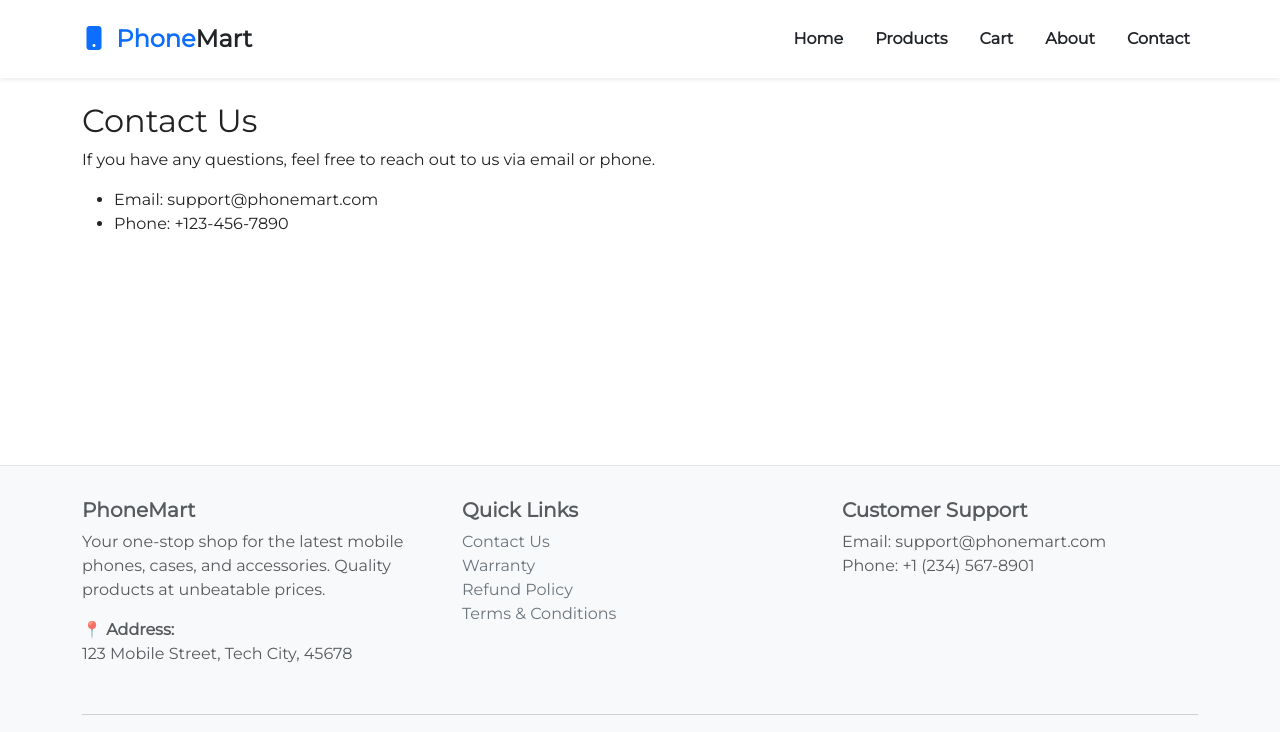
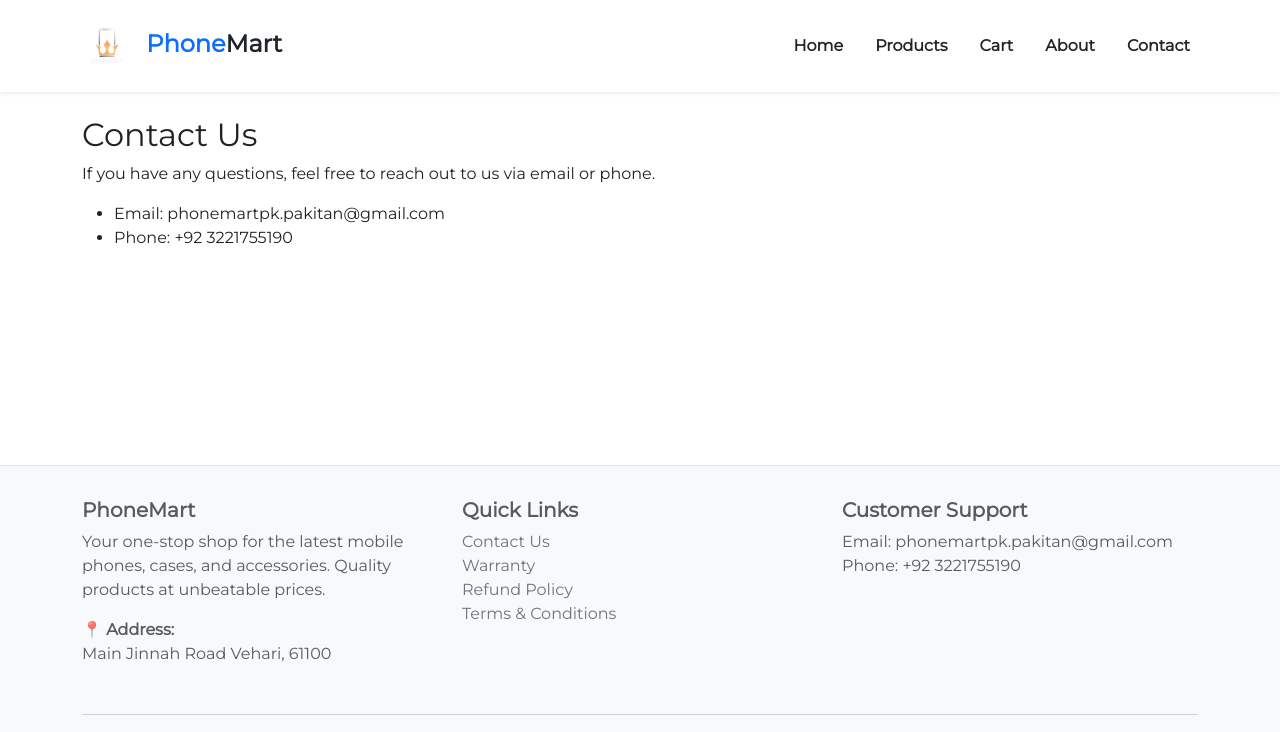
Before and after one commit to M-Shazim/phonemart, a Django app: page /contact/ in a window 1280 px wide. Shown: the top 732 px of the page. Run offline with Django 5.2, Linux system fonts and the light colour scheme.

Commit message:
Fixed homepage and added logo

```diff
--- a/store/templates/base.html
+++ b/store/templates/base.html
@@ -1,9 +1,14 @@
+
 <!DOCTYPE html>
 <html lang="en">
 <head>
+  {% load static %}
+
   <meta charset="UTF-8">
   <meta name="viewport" content="width=device-width, initial-scale=1">
   <title>PhoneMart</title>
+  <link rel="icon" href="{% static 'store/favicon.ico' %}" type="image/x-icon">
+
   <link href="https://cdn.jsdelivr.net/npm/bootstrap@5.3.0/dist/css/bootstrap.min.css" rel="stylesheet">
   <link rel="stylesheet" href="https://cdn.jsdelivr.net/npm/bootstrap-icons@1.10.5/font/bootstrap-icons.css">
   <script src="https://cdn.jsdelivr.net/npm/bootstrap@5.3.3/dist/js/bootstrap.bundle.min.js"></script>
@@ -137,7 +142,9 @@
 <nav class="navbar navbar-expand-lg bg-white shadow-sm py-3">
   <div class="container">
     <a class="navbar-brand fw-bold text-primary fs-4" href="/">
-      <i class="bi bi-phone-fill me-1"></i> Phone<span class="text-dark">Mart</span>
+      <img src="{% static 'images/bhatti.png' %}" alt="Logo" class="me-2" style="height: 50px;">
+
+     <span></span></i> Phone<span class="text-dark">Mart</span></span>
     </a>
     <button class="navbar-toggler" type="button" data-bs-toggle="collapse" data-bs-target="#mainNavbar">
       <span class="navbar-toggler-icon"></span>
@@ -183,7 +190,7 @@
       <div class="col-md-4 mb-3">
         <h5>PhoneMart</h5>
         <p>Your one-stop shop for the latest mobile phones, cases, and accessories. Quality products at unbeatable prices.</p>
-        <p><strong>📍 Address:</strong><br>123 Mobile Street, Tech City, 45678</p>
+        <p><strong>📍 Address:</strong><br>Main Jinnah Road Vehari, 61100</p>
       </div>
       <div class="col-md-4 mb-3">
         <h5>Quick Links</h5>
@@ -196,7 +203,7 @@
       </div>
       <div class="col-md-4 mb-3">
         <h5>Customer Support</h5>
-        <p>Email: support@phonemart.com<br>Phone: +1 (234) 567-8901</p>
+        <p>Email: phonemartpk.pakitan@gmail.com<br>Phone: +92 3221755190</p>
       </div>
     </div>
     <hr>
--- a/store/templates/contact.html
+++ b/store/templates/contact.html
@@ -3,7 +3,7 @@
 <h2>Contact Us</h2>
 <p>If you have any questions, feel free to reach out to us via email or phone.</p>
 <ul>
-  <li>Email: support@phonemart.com</li>
-  <li>Phone: +123-456-7890</li>
+  <li>Email: phonemartpk.pakitan@gmail.com</li>
+  <li>Phone: +92 3221755190</li>
 </ul>
 {% endblock %}
```
Also changed, not shown: db.sqlite3, media/products/cart.jpg (added), phonemart/urls.py (line endings or trailing spaces), static/images/bhatti.png (added), store/static/images/bhatti.png (added), store/static/images/new_logo.png (added), store/static/store/favicon.ico (added).
